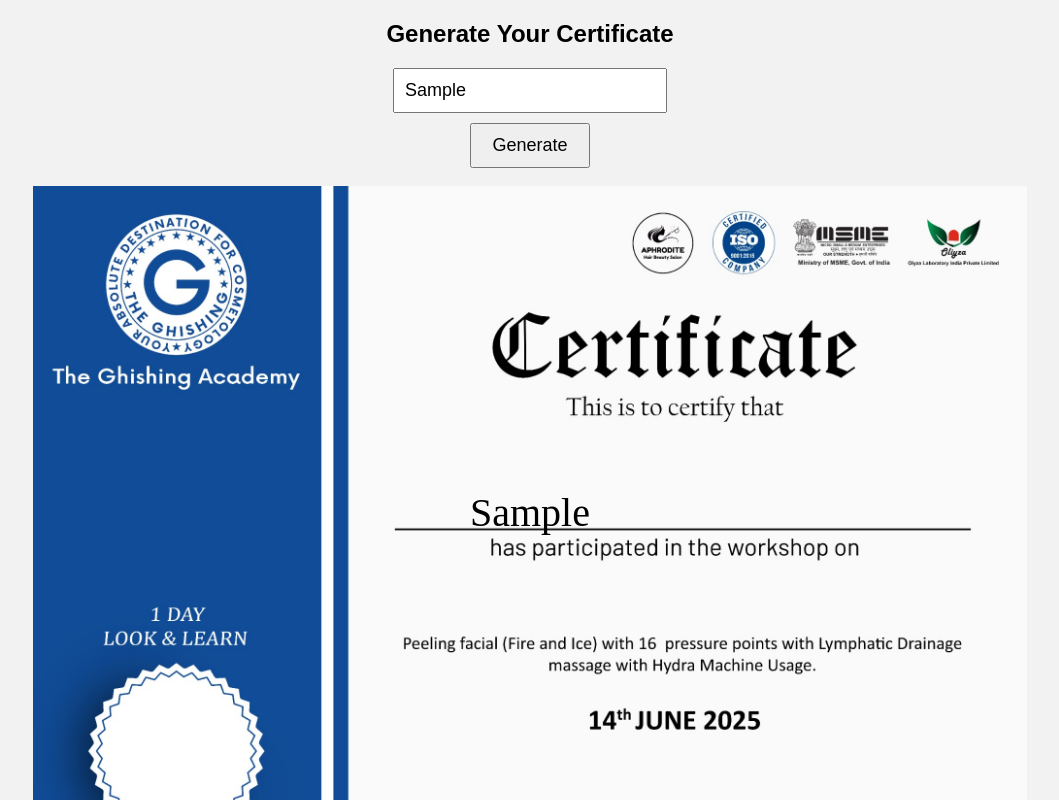
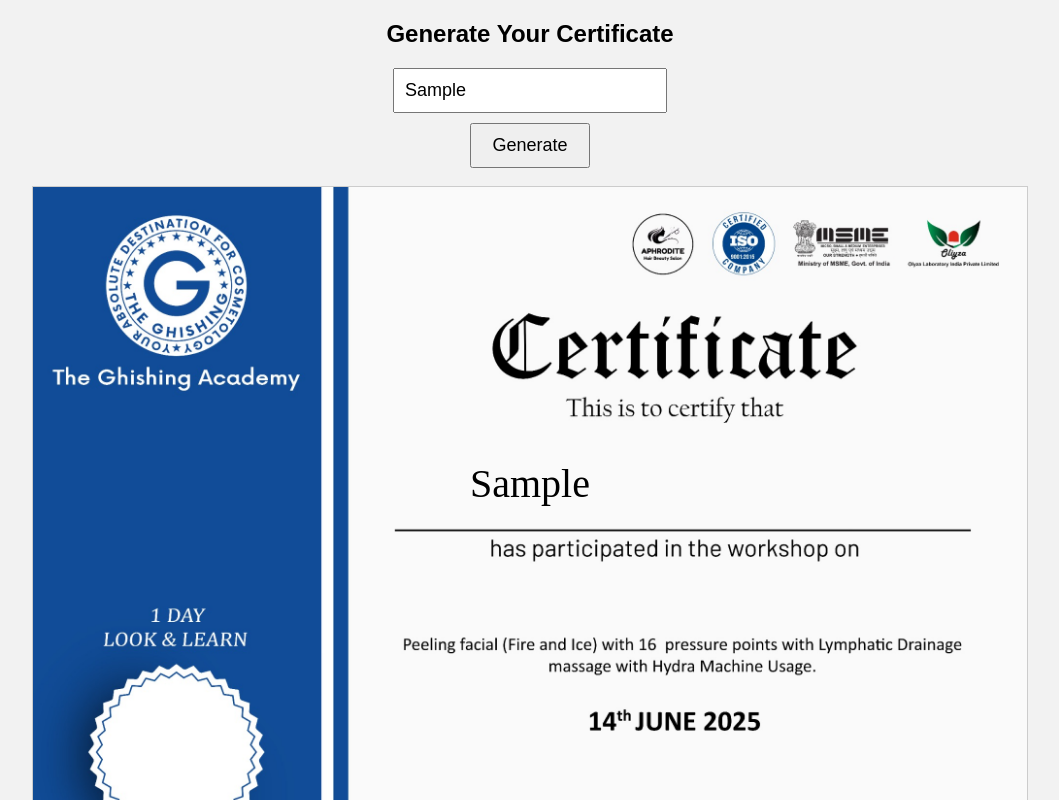
Before and after one commit to Karanxtmlo/Certificate-genarator, a plain HTML site: page index.html in a window 1280 px wide. Both pictures are taken after typing "Sample" into the empty fields and a click on the button "Generate". Shown: the top 800 px of the page, without its empty margins (110-1169 px from the left). Drawn offline with Linux system fonts and the light colour scheme.

Commit message:
Update index.html

```diff
--- a/index.html
+++ b/index.html
@@ -15,6 +15,7 @@
     }
     canvas {
       max-width: 100%;
+      border: 1px solid #ccc;
     }
     input[type="text"] {
       padding: 10px;
@@ -49,7 +50,7 @@
     const canvas = document.getElementById("certificateCanvas");
     const ctx = canvas.getContext("2d");
     const image = new Image();
-    image.src = "certificate.jpg";
+    image.src = "certificate.jpg"; // Make sure this file is in the root directory
 
     function fitTextToBox(text, maxWidth) {
       let fontSize = 40;
@@ -69,9 +70,9 @@
         ctx.clearRect(0, 0, canvas.width, canvas.height);
         ctx.drawImage(image, 0, 0, canvas.width, canvas.height);
 
-        const maxBoxWidth = 600; // Width of the name box in the image
+        const maxBoxWidth = 600;
         const centerX = canvas.width / 2;
-        const centerY = 340; // Y-position where the name should appear in the box
+        const centerY = 310; // Adjusted for perfect vertical alignment
 
         const fontSize = fitTextToBox(name, maxBoxWidth);
         ctx.font = `${fontSize}px Times New Roman`;
@@ -85,7 +86,7 @@
         link.style.display = "inline";
       };
 
-      // Force reload image if already cached
+      // Reload image to ensure it's fresh
       image.src = image.src;
     }
   </script>
```
